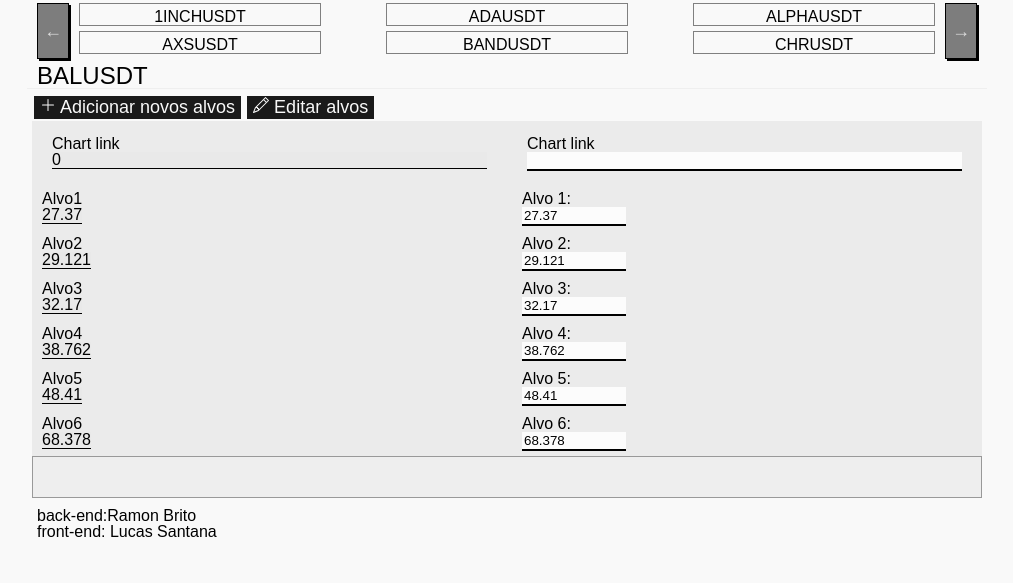
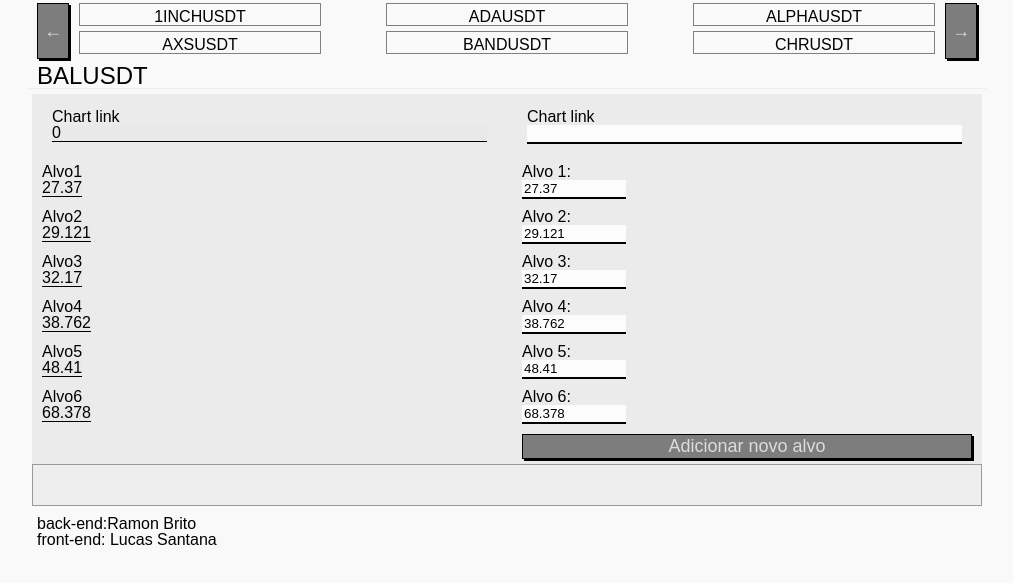
Before and after one commit to Englucassantana/swingtradeposition, a website: page public/editar.html in a window 1280 px wide. Shown: the part 59-642 px from the top of the page, without its empty margins (133-1146 px from the left). Drawn offline with nearby package versions, Linux system fonts and the light colour scheme; no server answers.

Commit message:
Remoçao de tabs

```diff
--- a/public/editar.html
+++ b/public/editar.html
@@ -38,25 +38,6 @@
         </div>
 
         <main>
-            <div id="tabs">
-                <div class="tab">
-                  <button id = "tabAddNewTargets" class="tab-button">
-                    <svg xmlns="http://www.w3.org/2000/svg" width="16" height="16" fill="currentColor" class="bi bi-plus-lg" viewBox="0 0 16 16">
-                      <path fill-rule="evenodd" d="M8 2a.5.5 0 0 1 .5.5v5h5a.5.5 0 0 1 0 1h-5v5a.5.5 0 0 1-1 0v-5h-5a.5.5 0 0 1 0-1h5v-5A.5.5 0 0 1 8 2Z"/>
-                    </svg>
-                    Adicionar novos alvos
-                  </button>
-                </div>
-                <div class="tab">
-                  <button id = "tabEditTargets" class="tab-button">
-                    <svg xmlns="http://www.w3.org/2000/svg" width="16" height="16" fill="currentColor" class="bi bi-pencil" viewBox="0 0 16 16">
-                      <path d="M12.146.146a.5.5 0 0 1 .708 0l3 3a.5.5 0 0 1 0 .708l-10 10a.5.5 0 0 1-.168.11l-5 2a.5.5 0 0 1-.65-.65l2-5a.5.5 0 0 1 .11-.168l10-10zM11.207 2.5 13.5 4.793 14.793 3.5 12.5 1.207 11.207 2.5zm1.586 3L10.5 3.207 4 9.707V10h.5a.5.5 0 0 1 .5.5v.5h.5a.5.5 0 0 1 .5.5v.5h.293l6.5-6.5zm-9.761 5.175-.106.106-1.528 3.821 3.821-1.528.106-.106A.5.5 0 0 1 5 12.5V12h-.5a.5.5 0 0 1-.5-.5V11h-.5a.5.5 0 0 1-.468-.325z"/>
-                    </svg>
-                    Editar alvos
-                  </button>
-                </div>
-            </div>
-
             <div id="panel">
 
                 <div class="field-box-main">
@@ -78,7 +59,7 @@
 
                 </div>
 
-                <div class="field-box-main add-new-target" style="display: none;">
+                <div class="field-box-main add-new-target">
                     <div class="field-box-not-editable">
 
                     </div>
@@ -104,7 +85,6 @@
         </footer>
         <script src="./JS/jquery-3.6.0.min.js"></script>
         <script src="./JS/editLoadDataBase.js"></script>
-        <script src="./JS/editSignalsViewer.js"></script>
         <script src="./JS/editTargetsForm.js"></script>
         <script src="./JS/editFeedbackForm.js"></script>
         <script src="./JS/editSignalConfirm.js"></script>
```
